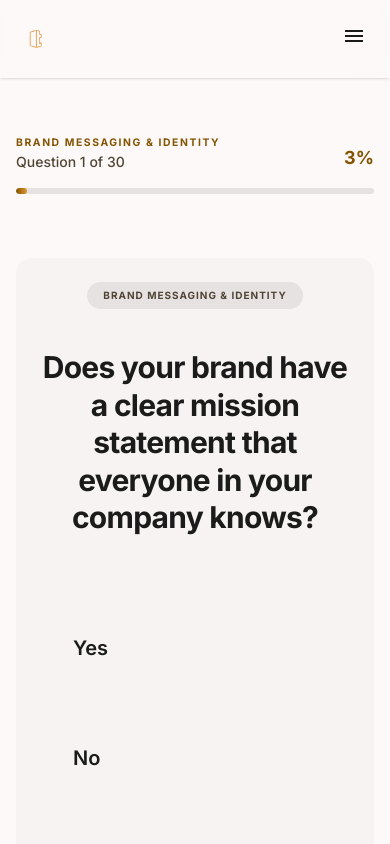
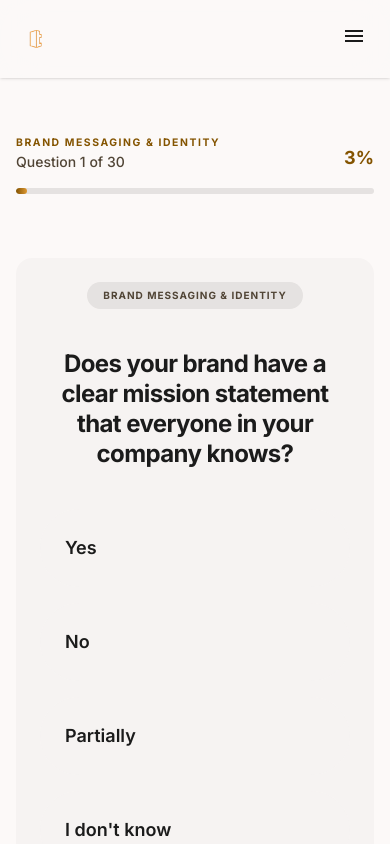
Before and after one commit to inioluwa-1/tavcorp-brand-health-quiz, a Next.js app: page /quiz in a window 390 px wide. Shown: the top 844 px of the page. Built offline with nearby package versions, Linux system fonts and the light colour scheme.

Commit message:
feat: implement responsive navbar and modular quiz components with multi-stage navigation flow

```diff
--- a/src/app/quiz/page.tsx
+++ b/src/app/quiz/page.tsx
@@ -118,7 +118,7 @@ export default function QuizPage() {
             </span>
 
             {/* Question text */}
-            <h1 className="text-3xl md:text-5xl font-bold text-center text-[#1b1b1b] leading-tight mb-16 max-w-3xl tracking-tight">
+            <h1 className="text-2xl sm:text-3xl md:text-5xl font-bold text-center text-[#1b1b1b] leading-tight mb-10 md:mb-16 max-w-3xl tracking-tight px-2">
               {question.text}
             </h1>
 
--- a/src/components/Navbar.tsx
+++ b/src/components/Navbar.tsx
@@ -1,11 +1,23 @@
 "use client";
 
-import { useState } from "react";
+import { useState, useEffect } from "react";
 import Link from "next/link";
 import Image from "next/image";
 
 export default function Navbar() {
   const [isOpen, setIsOpen] = useState(false);
+
+  // Close the mobile menu on any scroll event
+  useEffect(() => {
+    const handleScroll = () => {
+      if (isOpen) {
+        setIsOpen(false);
+      }
+    };
+
+    window.addEventListener("scroll", handleScroll, { passive: true });
+    return () => window.removeEventListener("scroll", handleScroll);
+  }, [isOpen]);
 
   return (
     <nav className="fixed top-0 w-full z-50 bg-[#FCF9F8]/80 glass-nav shadow-sm">
--- a/src/components/quiz/GridQuestion.tsx
+++ b/src/components/quiz/GridQuestion.tsx
@@ -21,13 +21,13 @@ export default function GridQuestion({ value, onChange }: GridQuestionProps) {
           <button
             key={option.label}
             onClick={() => onChange(option.label)}
-            className={`group relative flex items-center justify-between p-8 rounded-xl transition-all duration-300 border cursor-pointer
+            className={`group relative flex items-center justify-between p-6 sm:p-8 rounded-xl transition-all duration-300 border cursor-pointer
               ${isSelected
                 ? "bg-[#845400] border-[#845400] scale-[0.99]"
                 : "bg-[#f6f3f2] border-transparent hover:bg-white hover:border-[#845400]/20 active:scale-[0.98]"
               }`}
           >
-            <span className={`text-xl font-semibold ${isSelected ? "text-white" : "text-[#1b1b1b]"}`}>
+            <span className={`text-lg sm:text-xl font-semibold ${isSelected ? "text-white" : "text-[#1b1b1b]"}`}>
               {option.label}
             </span>
             <span
--- a/src/components/quiz/MultipleChoiceQuestion.tsx
+++ b/src/components/quiz/MultipleChoiceQuestion.tsx
@@ -15,13 +15,13 @@ export default function MultipleChoiceQuestion({ options, value, onChange }: Mul
           <button
             key={option}
             onClick={() => onChange(option)}
-            className={`flex items-center justify-between p-6 rounded-xl transition-all duration-300 border text-left cursor-pointer
+            className={`flex items-center justify-between p-5 sm:p-6 rounded-xl transition-all duration-300 border text-left cursor-pointer
               ${isSelected
                 ? "bg-[#845400] border-[#845400] scale-[0.99]"
                 : "bg-[#f6f3f2] border-transparent hover:bg-white hover:border-[#845400]/20 active:scale-[0.98]"
               }`}
           >
-            <span className={`text-lg font-semibold ${isSelected ? "text-white" : "text-[#1b1b1b]"}`}>
+            <span className={`text-base sm:text-lg font-semibold ${isSelected ? "text-white" : "text-[#1b1b1b]"}`}>
               {option}
             </span>
             <span
```
